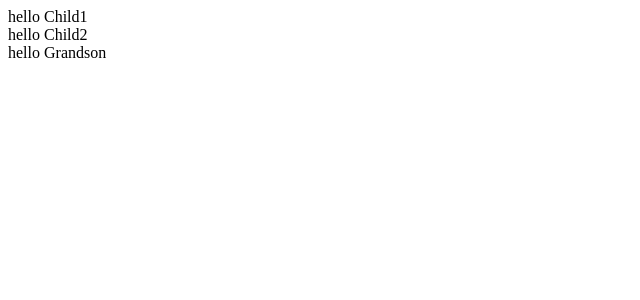
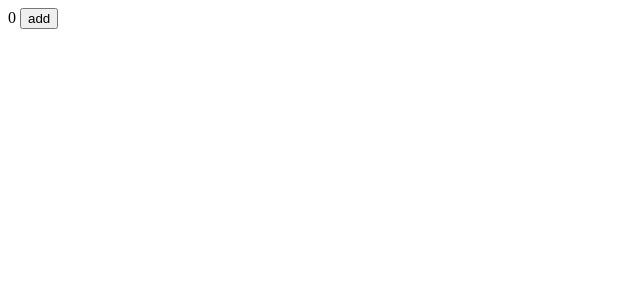
Before and after one commit to zhixi0912/study, a Vue app in the folder vue3/shopping-cart/: page / in a window 1280 px wide. Shown: the top 300 px of the page, without its empty margins (0-640 px from the left). Built offline with nearby package versions, Linux system fonts and the light colour scheme.

Commit message:
组合式函数

```diff
--- a/vue3/shopping-cart/src/App.vue
+++ b/vue3/shopping-cart/src/App.vue
@@ -17,7 +17,8 @@
 // import Demo from './views/14-components-event/Demo.vue'
 // import Demo from './views/15-fallthrough-attrs/Demo.vue'
 // import Demo from './views/16-slots/Demo.vue'
-import Demo from './views/17-inject-provide/Demo.vue'
+// import Demo from './views/17-inject-provide/Demo.vue'
+import Demo from './views/18-composition-functions/Demo.vue'
 </script>
 
 <template>
--- /dev/null
+++ b/vue3/shopping-cart/src/views/18-composition-functions/Demo.vue
@@ -0,0 +1,18 @@
+<template>
+    <div>
+        {{ count }}
+        <button @click="handelClick">add</button>
+    </div>
+</template>
+
+<script setup>
+ import userCount from './userCount'
+ import userTitle from './userTitel'
+
+const {count, handelClick} = userCount()
+userTitle(count)
+</script>
+
+<style lang="css">
+
+</style>
--- /dev/null
+++ b/vue3/shopping-cart/src/views/18-composition-functions/userCount.js
@@ -0,0 +1,12 @@
+import {ref} from 'vue'
+const userCount = ()=>{
+    const count = ref(0)
+    const handelClick = () => {
+        count.value ++
+    }
+    return {
+        count,
+        handelClick
+    }
+}
+export default userCount
--- /dev/null
+++ b/vue3/shopping-cart/src/views/18-composition-functions/userTitel.js
@@ -0,0 +1,10 @@
+import { ref, onMounted, onUpdated  } from 'vue';
+const userTitle =(count)=>{
+    onMounted(()=>{
+        document.title = count.value
+     })
+     onUpdated(()=>{
+        document.title = count.value
+     })
+}
+export default userTitle
```
